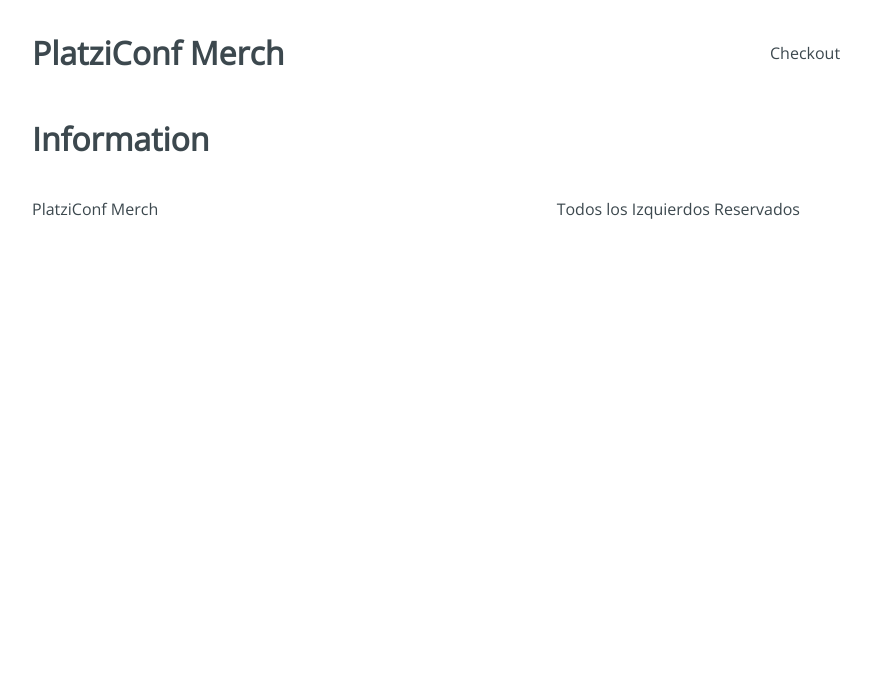
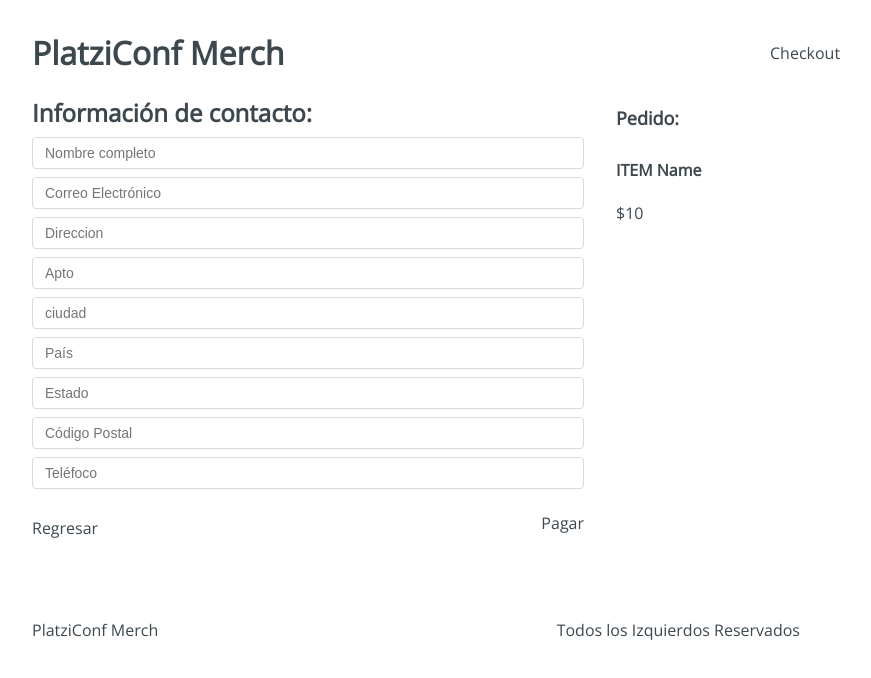
Before and after one commit to FerminMartin/react-hooks-profesional-ok, a React app: page /checkout/information in a window 1280 px wide. Shown: the top 678 px of the page, without its empty margins (224-1095 px from the left). Built offline with nearby package versions, Linux system fonts and the light colour scheme.

Commit message:
4.5 Maquetación y Estilos de la info de usuario

```diff
--- a/src/containers/Information.jsx
+++ b/src/containers/Information.jsx
@@ -1,5 +1,40 @@
 import React from 'react';
+import '../styles/components/Information.css';
 
-const Information = () => <h1>Information</h1>;
+const Information = () => (
+  <div className="Information">
+    <div className="Information-content">
+      <div className="Information-head">
+        <h2>Información de contacto:</h2>
+      </div>
+      <div className="Information-form">
+        <form action="">
+          <input type="text" placeholder="Nombre completo" name="name" />
+          <input type="text" placeholder="Correo Electrónico" name="email" />
+          <input type="text" placeholder="Direccion" name="address" />
+          <input type="text" placeholder="Apto" name="apto" />
+          <input type="text" placeholder="ciudad" name="city" />
+          <input type="text" placeholder="País" name="country" />
+          <input type="text" placeholder="Estado" name="state" />
+          <input type="text" placeholder="Código Postal" name="cp" />
+          <input type="text" placeholder="Teléfoco" name="phone" />
+        </form>
+        <div className="Information-buttons">
+          <div className="Information-back">Regresar</div>
+          <div className="Information-next">Pagar</div>
+        </div>
+      </div>
+    </div>
+    <div className="Information-sidebar">
+      <h3>Pedido:</h3>
+      <div className="Information-item">
+        <div className="information-element">
+          <h4>ITEM Name</h4>
+          <span>$10</span>
+        </div>
+      </div>
+    </div>
+  </div>
+)
 
 export default Information;
```
